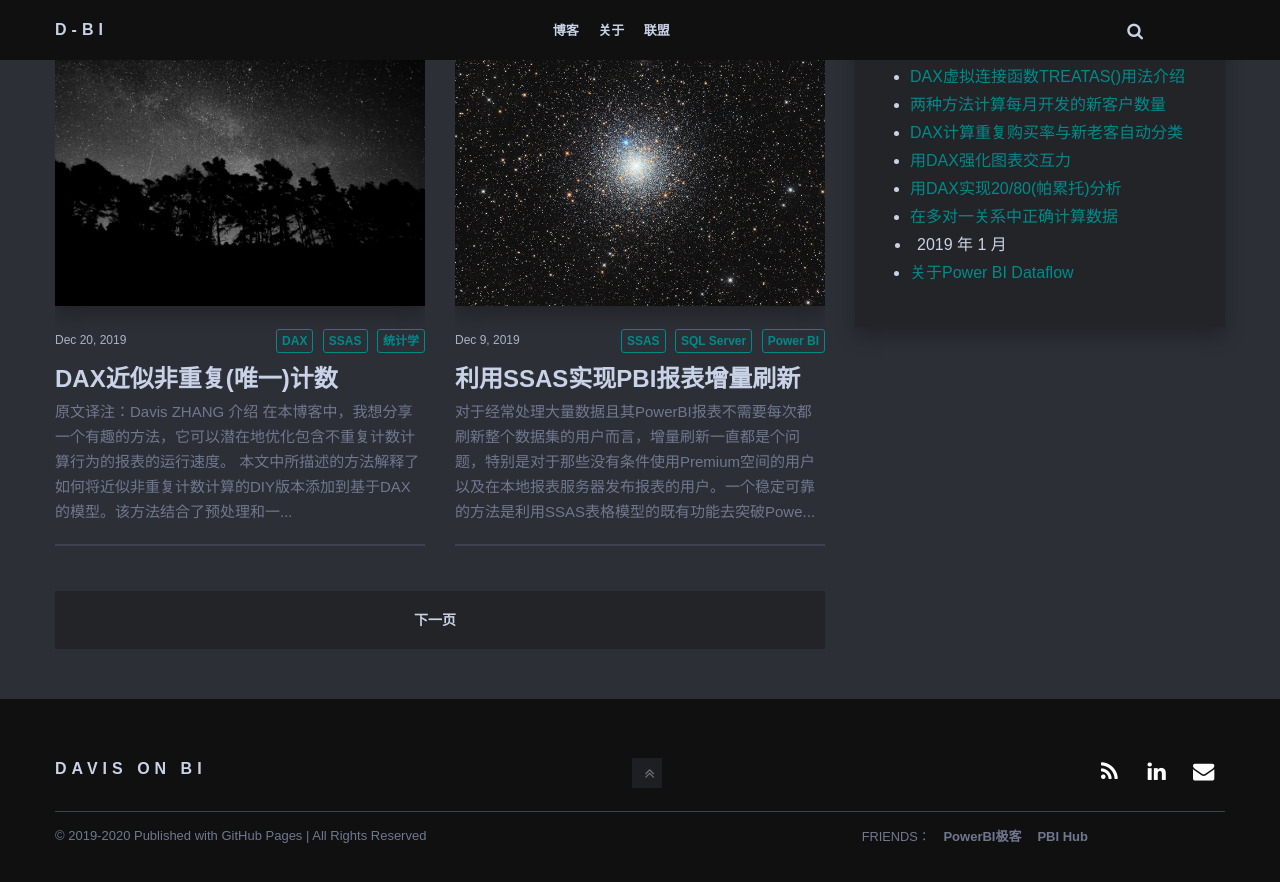
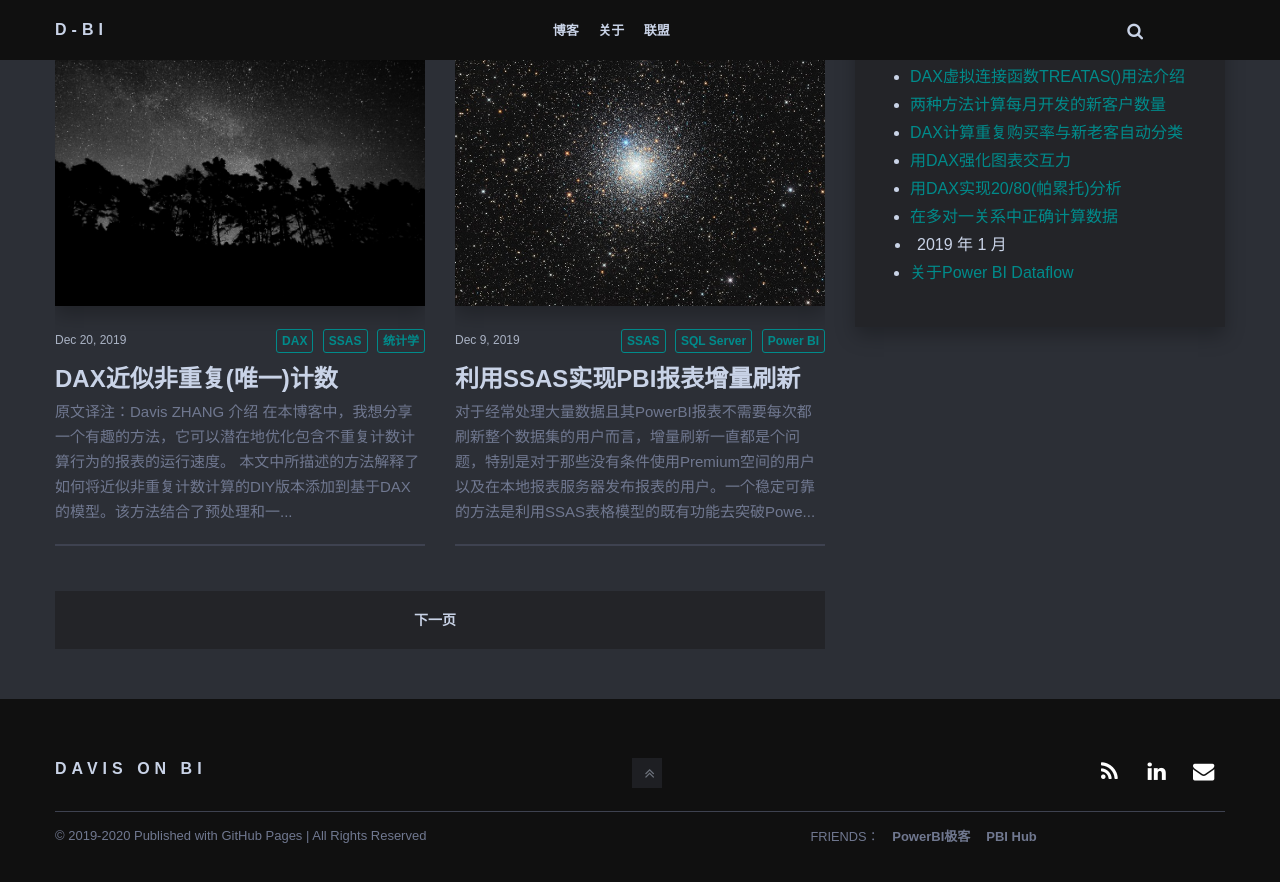
Before and after one commit to D-BI-TECH/D-BI-TECH.github.io, a Jekyll site: the page built from index.html, in a window 1280 px wide and 900 px high, scrolled down 2426 px. Shown: the top 882 px of the window. Built offline with Jekyll 4.4.1, drawn with Linux system fonts in a browser that asks for light colours; nearby versions of some CDN libraries; the list of posts is cut into pages by our own code; comment, search, counter and statistics services are not loaded.

Commit message:
Update footer.html

```diff
--- a/_includes/footer.html
+++ b/_includes/footer.html
@@ -47,7 +47,7 @@
                 <p>&copy; 2019-{{site.time | date: '%Y'}} Published with<a href="https://pages.github.com/"> GitHub Pages </a>
               | All Rights Reserved </p>
               </div>
-              <div class="footer-social" style="color:#707890; position:absolute;right:15%;">
+              <div class="footer-social" style="color:#707890; position:absolute;right:19%;">
                   <ul class="list-reset">
                     <li>
                         <small>&ensp;FRIENDS：&ensp;&ensp;</small><a href="https://www.powerbigeek.com/">PowerBI极客</a>&ensp;&ensp;<a href="https://pbihub.cn/">PBI Hub</a>
```
